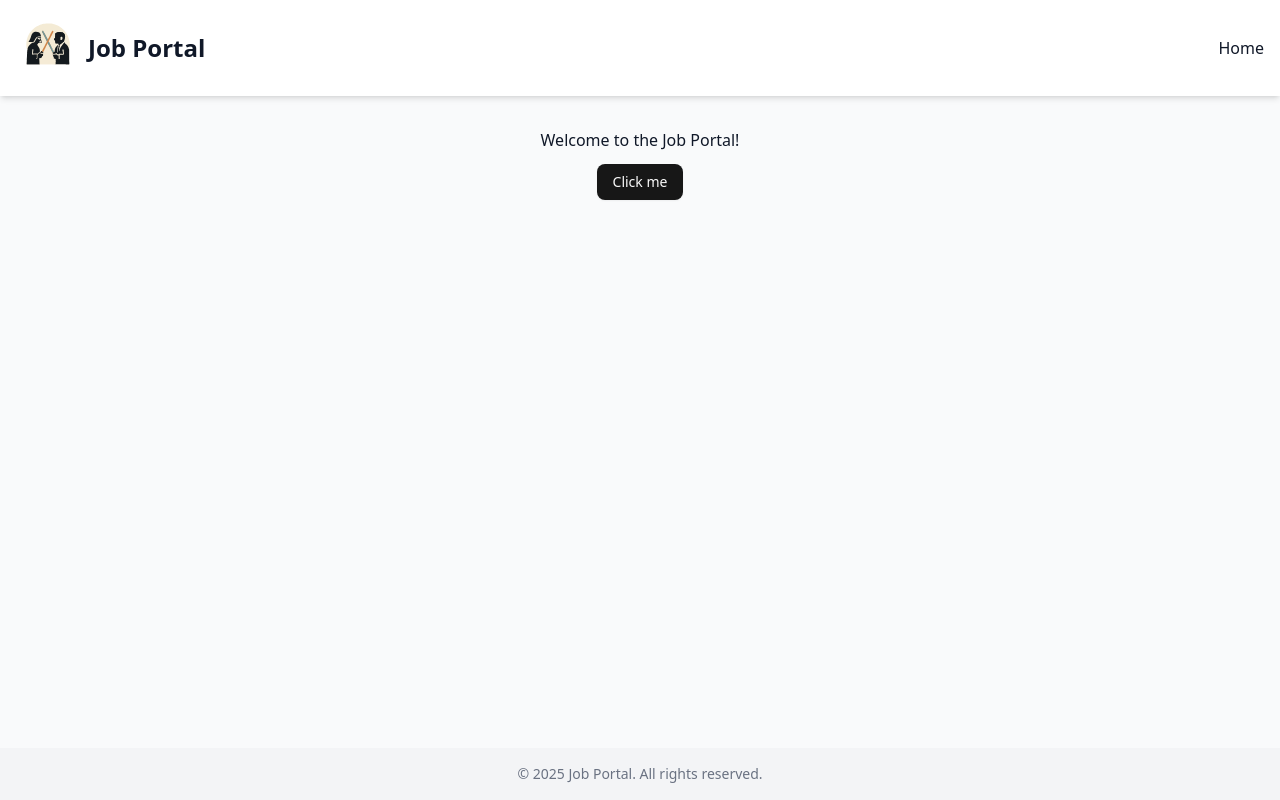
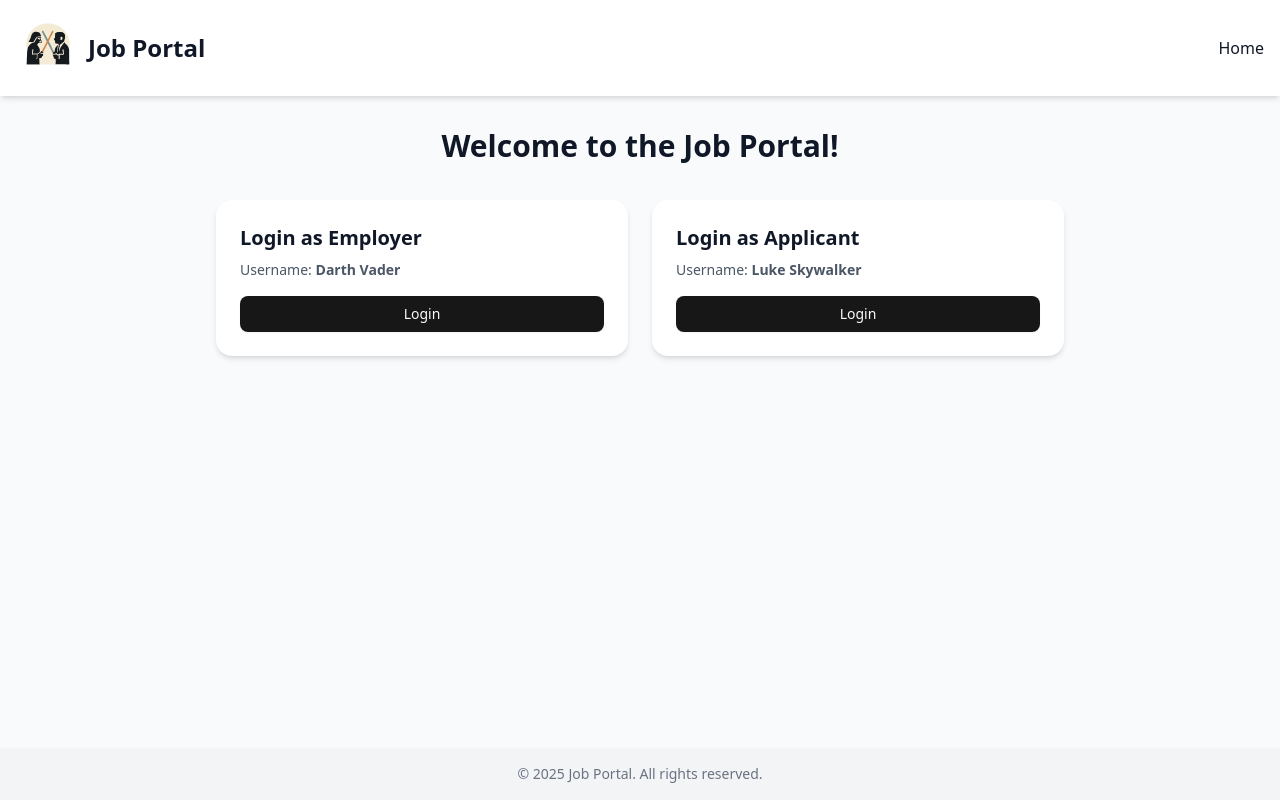
Before and after one commit to zonaporkolt/job-platform, a Vue app: page / in a window 1280 px wide. Built offline with nearby package versions, Linux system fonts and the light colour scheme.

Commit message:
feat: update LandingPage to include LoginWidget

```diff
--- a/src/pages/LandingPage.vue
+++ b/src/pages/LandingPage.vue
@@ -1,10 +1,12 @@
 <script setup lang="ts">
-import { Button } from '@/components/ui/button'
+import LoginWidget from '@/components/LoginWidget.vue'
 </script>
 
 <template>
   <div class="flex flex-col items-center justify-center gap-y-3 h-full">
-    <h1>Welcome to the Job Portal!</h1>
-    <Button>Click me</Button>
+    <h1 class="text-3xl font-bold text-center">
+      Welcome to the Job Portal!
+    </h1>
+    <LoginWidget />
   </div>
 </template>
```
